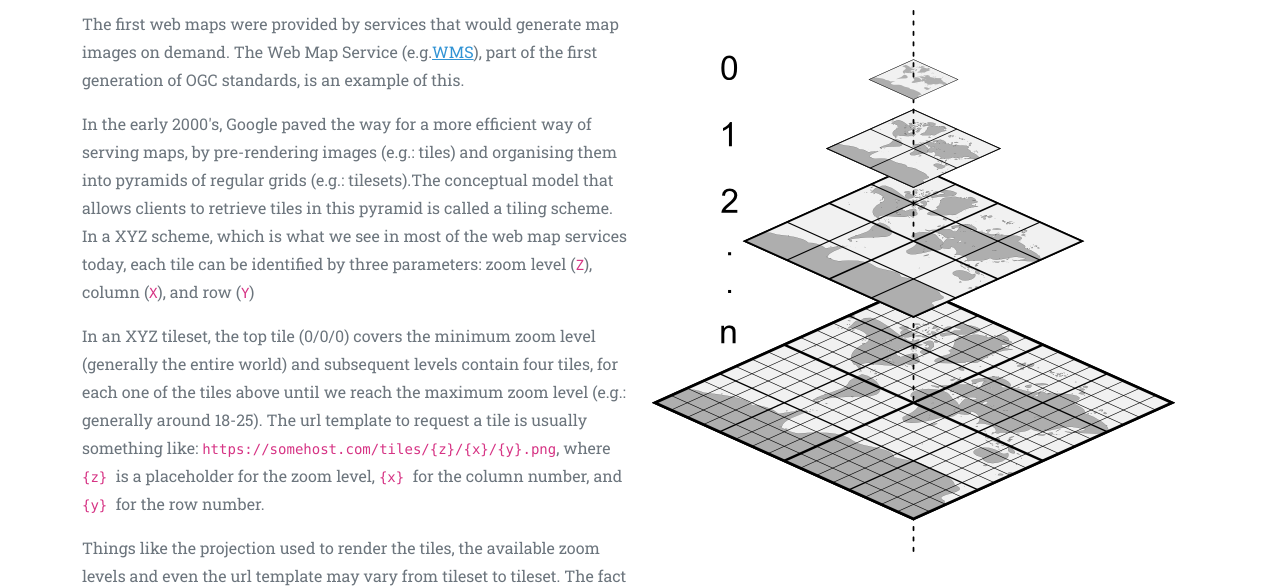
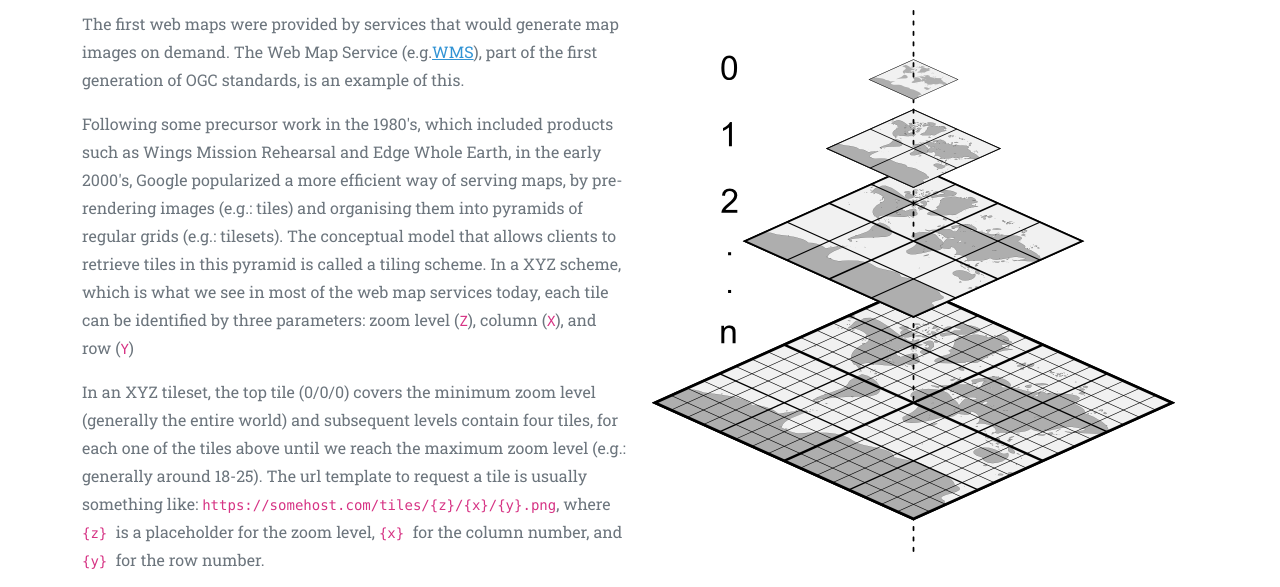
Before and after one commit to opengeospatial/ogc-tiles-website, a website: page src/pug/background.pug in a window 1280 px wide. Shown: the part 166-753 px from the top of the page. Drawn offline with nearby package versions, Linux system fonts and the light colour scheme; files that its build step writes are made by us from their sources; files whose address does not match are found by name.

Commit message:
- updated background page

```diff
--- a/src/pug/background.pug
+++ b/src/pug/background.pug
@@ -42,7 +42,8 @@ html(lang='en')
                             | The Web Map Service (e.g.
                             a(href='https://en.wikipedia.org/wiki/Web_Map_Service' target="_blank") WMS
                             | ), part of the first generation of OGC standards, is an example of this.
-                        p.text-muted In the early 2000's, Google paved the way for a more efficient way of serving maps, by pre-rendering images (e.g.: tiles) and organising them into pyramids of regular grids (e.g.: tilesets).
+                        p.text-muted Following some precursor work in the 1980's, which included products such as Wings Mission Rehearsal and Edge Whole Earth,
+                            | in the early 2000's, Google popularized a more efficient way of serving maps, by pre-rendering images (e.g.: tiles) and organising them into pyramids of regular grids (e.g.: tilesets).
                             | The conceptual model that allows clients to retrieve tiles in this pyramid is called a tiling scheme.
                             | In a XYZ scheme, which is what we see in most of the web map services today, each tile can be identified by three parameters: zoom level (
                             code Z
```
Also changed, not shown: dist/background.html.
